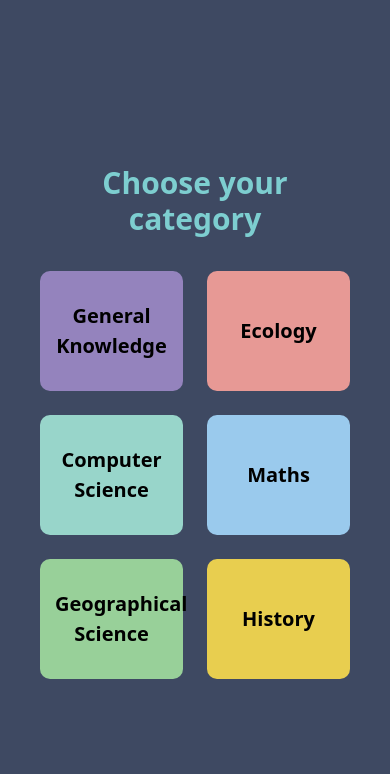
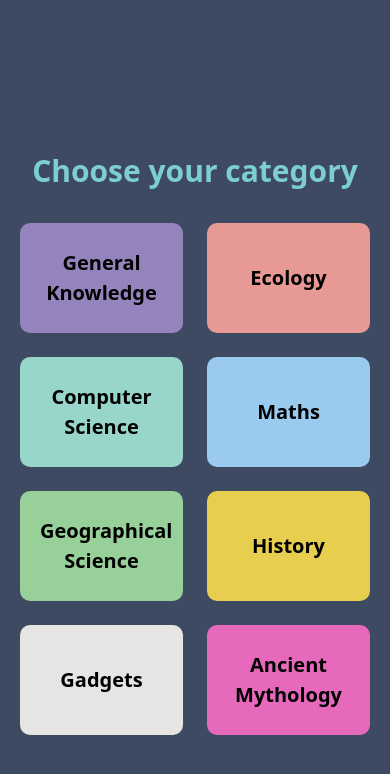
Before and after one commit to HariKrishna-28/Quizoid, a React (Create React App) app: page / in a window 390 px wide. Shown: the top 774 px of the page. Built offline with nearby package versions, Linux system fonts and the light colour scheme.

Commit message:
Version 2.3
Added extra two categories for the user to choose from and also made it more responsible for mobiles with smaller display resolutions

```diff
--- a/public/index.html
+++ b/public/index.html
@@ -26,11 +26,15 @@
   <title>Quizoid</title>
 </head>
 
-<body class="flex justify-center items-center h-screen ml-10 mr-10" style="background-color: #3e4962;">
+<body class="flex justify-center items-center h-screen ml-5 mr-5 pt-5 "
+  style="background-color: #3e4962; padding-bottom: 5%;">
   <noscript>You need to enable JavaScript to run this app.</noscript>
   <div id="root"></div>
+
   <!--
-      This HTML file is a template.
+    add some margin in the bottom to make some room
+    and add h-screen to automatically align the text to the center
+      This HTML file is a template. h-screen
       If you open it directly in the browser, you will see an empty page.
 
       You can add webfonts, meta tags, or analytics to this file.
--- a/src/App.js
+++ b/src/App.js
@@ -15,12 +15,12 @@ function App() {
   const Button = ({ id, text, bg }) => {
     return (
       <button
-        className="text-black"
+        className="text-black px-8"
         style={{
-          paddingTop: 30,
-          paddingBottom: 30,
-          paddingLeft: 15,
-          paddingRight: 15,
+          paddingTop: 25,
+          paddingBottom: 25,
+          paddingLeft: 20,
+          paddingRight: 20,
           fontSize: 20,
           borderRadius: 10,
           backgroundColor: `${bg}`,
@@ -45,11 +45,14 @@ function App() {
         state === '4' ? <Display api={'https://opentdb.com/api.php?amount=10&category=19&type=multiple'} /> :
           state === '5' ? <Display api={'https://opentdb.com/api.php?amount=10&category=22&type=multiple'} /> :
             state === '6' ? <Display api={'https://opentdb.com/api.php?amount=10&category=23&type=multiple'} /> :
+              state === '7' ? <Display api={'https://opentdb.com/api.php?amount=10&category=30&type=multiple'} /> :
+                state === '8' ? <Display api={'https://opentdb.com/api.php?amount=10&category=20&type=multiple'} /> :
                   (
-                <><header className="font-bold text-3xl"
+                    <><header className="font-bold text-3xl pt-3"
                       style={{ textAlign: 'center', paddingBottom: 10, color: '#7dced0', }}>
                       Choose your category</header>
                       <div className="grid grid-cols-2 gap-6 mt-6" >
+                        {/* category tiles */}
 
                         <Button
                           id='1'
@@ -87,6 +90,20 @@ function App() {
                           bg={'#e8ce4f'}
                           onClick={clickEvent} />
 
+                        <Button
+                          id='7'
+                          text='Gadgets'
+                          bg={'#e7e5e3'}
+                          onClick={clickEvent} />
+                        <Button
+
+                          id='8'
+                          text='Ancient Mythology'
+                          bg={'#e769bb'}
+                          onClick={clickEvent} />
+
+
+
                       </div>
                     </>
                   )
--- a/src/components/Questionnaire.jsx
+++ b/src/components/Questionnaire.jsx
@@ -8,7 +8,7 @@ const Questionnaire = ({
 }) => {
 
     return (
-        <div className='flex flex-col '>
+        <div className='flex flex-col'>
             {/* prints the questions*/}
             <div className=" text-black p-10 rounded shadow-md" style={{ backgroundColor: '#7dced0' }}>
                 <h2
@@ -38,7 +38,7 @@ const Questionnaire = ({
             {showAnswers && (
                 <button
                     onClick={handleNextQuestion}
-                    className={`ml-auto mt-6  bg-white text-purple-800 p-4 font-semibold rounded shadow`}
+                    className={`ml-auto mt-6 bg-white text-purple-800 p-4 font-semibold rounded shadow`}
                 >
                     Next Question
                 </button>
```
Also changed, not shown: 4 other files (tests, documents, lock files or other folders). Lines whose indentation alone changed are shown as unchanged.
